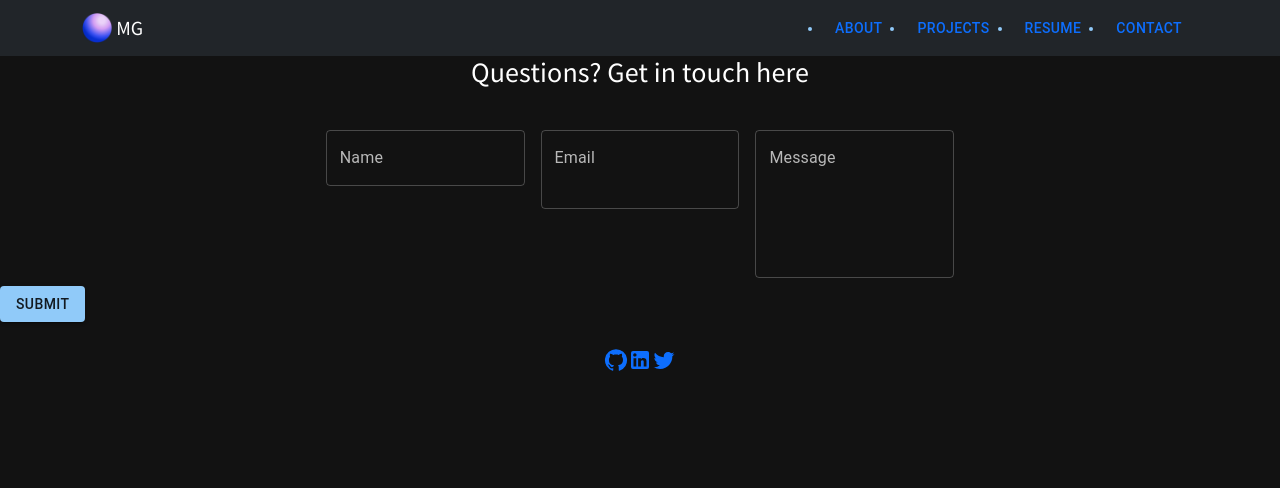
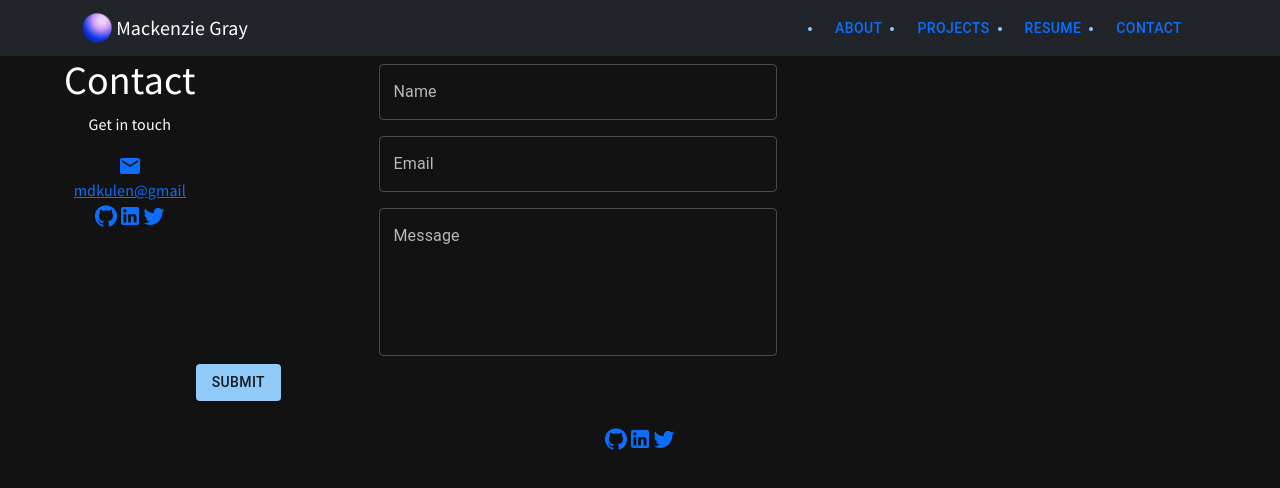
Before and after one commit to mdkgray/portfoligray, a React (Create React App) app: page /Contact in a window 1280 px wide. Shown: the top 488 px of the page. Built offline with nearby package versions, Linux system fonts and the light colour scheme.

Commit message:
added to contact card

```diff
--- a/src/App.js
+++ b/src/App.js
@@ -1,5 +1,6 @@
 import React from "react";
 import './App.css';
+import 'bootstrap/dist/css/bootstrap.min.css';
 import { BrowserRouter as Router, Routes, Route } from "react-router-dom";
 import Footer from './components/Footer';
 import Resume from "./components/Pages/Resume";
@@ -20,8 +21,12 @@ const darkTheme = createTheme({
 function App() {
   return (
     <div className="App">
-      <ThemeProvider theme={darkTheme}>
+      <ThemeProvider
+        theme={darkTheme}
+        breakpoints={['xxxl', 'xxl', 'xl', 'lg', 'md', 'sm', 'xs', 'xxs']}
+        minBreakpoint="xxs">
         <CssBaseline />
+
         <Router>
           <Header />
           <Routes>
@@ -31,8 +36,9 @@ function App() {
             <Route path="/Resume" exact element={ <Resume/> } />
           </Routes>
         </Router>
-      <br />
-      <Footer />
+
+        <br />
+        <Footer />
       </ThemeProvider>
     </div>
   );
--- a/src/components/Header.js
+++ b/src/components/Header.js
@@ -18,7 +18,7 @@ function Header() {
                     height="30"
                     className="d-inline-block align-top"
                     />{' '}
-                    MG
+                    Mackenzie Gray
                 </Navbar.Brand>
                 <Navigation />
             </Container>
--- a/src/components/Pages/Contact.js
+++ b/src/components/Pages/Contact.js
@@ -1,24 +1,43 @@
 import React from 'react';
+import 'bootstrap/dist/css/bootstrap.min.css';
+import CssBaseline from '@mui/material/CssBaseline';
+import Container from '@mui/material/Container';
 import Box from '@mui/material/Box';
 import TextField from '@mui/material/TextField';
 import Stack from '@mui/material/Stack';
 import Button from '@mui/material/Button';
 
+import GitHubIcon from '@mui/icons-material/GitHub';
+import LinkedInIcon from '@mui/icons-material/LinkedIn';
+import TwitterIcon from '@mui/icons-material/Twitter';
+import EmailIcon from '@mui/icons-material/Email';
+import { about } from '../../content';
+
+
 export default function Contact() {
     return (
+        <React.Fragment>
+            <CssBaseline />
+            <Container className="d-flex col-md-10">
+                <Box>
+                    <h1>Contact</h1>
+                    <p>Get in touch</p>
+                    <div>
+                        <a href="mailto:mdkulen@gmail.com"><EmailIcon />mdkulen@gmail</a>
+                    </div>
+                    <div>
+                        <a href={about.social.github}><GitHubIcon /></a>
+                        <a href={about.social.linkedin}><LinkedInIcon /></a>
+                        <a href={about.social.twitter}><TwitterIcon /></a>
+                    </div>
+                </Box>
                 <Box
                     component="form"
-            sx={{
-                '& .MuiTextField-root': { m: 1, width: '25ch' },
-            }}
+                    sx={{ '& .MuiTextField-root': { m: 1, width: '50ch'}}}
                     noValidate
                     autoComplete="off"
                 >
-            <div>
-                <div>
-                    <h3>Questions? Get in touch here</h3>
-                </div>
-                <br/>
+                    <div className='col-md-9'>
                         <TextField
                             id="outlined-textarea"
                             label="Name"
@@ -43,6 +62,7 @@ export default function Contact() {
                         </Stack>
                     </div>
                 </Box>
-
+            </Container>
+        </React.Fragment>
     );
 }
```
Also changed, not shown: src/utils/helper.js (+8 -0 lines). Lines whose indentation alone changed are shown as unchanged.
